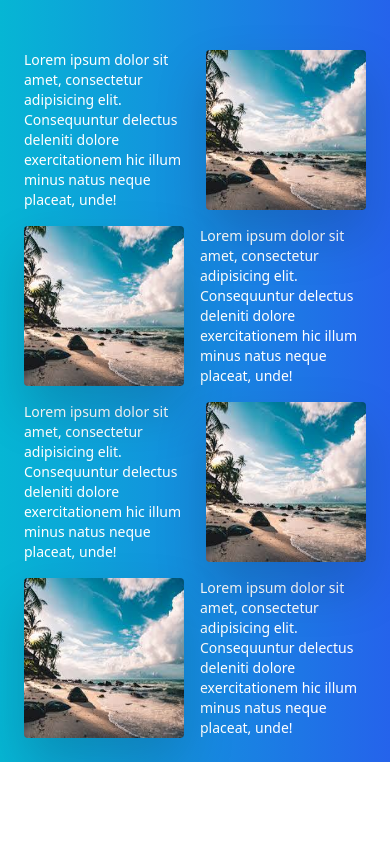
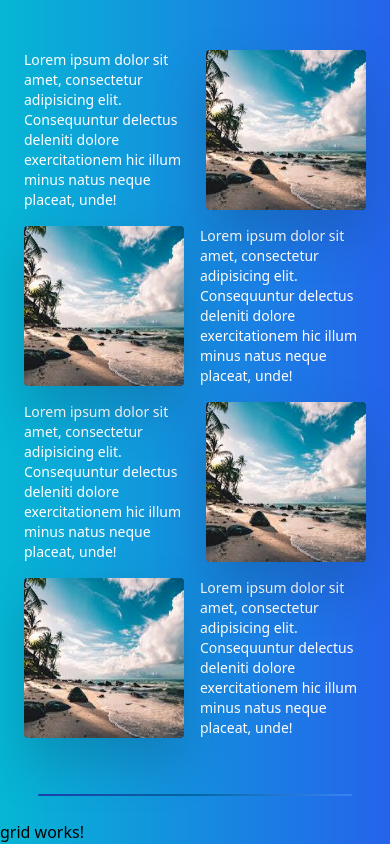
Before and after one commit to AlexCastels/Learning-Tailwind, an Angular app: page / in a window 390 px wide. Shown: the part 388-1232 px from the top of the page. Before the commit the page ends 1150 px from the top, so only its background shows below. Built offline with nearby package versions, Linux system fonts and the light colour scheme; a web font is replaced by a local one.

Commit message:
Responsive View

```diff
--- a/src/app/app.component.html
+++ b/src/app/app.component.html
@@ -2,4 +2,5 @@
     <app-navbar></app-navbar>
     <app-hero-section></app-hero-section>
     <app-view></app-view>
+    <app-grid></app-grid>
 </div>
--- a/src/app/app.component.ts
+++ b/src/app/app.component.ts
@@ -3,11 +3,12 @@ import {RouterOutlet} from '@angular/router';
 import {ViewComponent} from "./components/view/view.component";
 import {NavbarComponent} from "./components/navbar/navbar.component";
 import {HeroSectionComponent} from "./components/hero-section/hero-section.component";
+import {GridComponent} from "./components/grid/grid.component";
 
 @Component({
     selector: 'app-root',
     standalone: true,
-    imports: [RouterOutlet, ViewComponent, NavbarComponent, HeroSectionComponent],
+    imports: [RouterOutlet, ViewComponent, NavbarComponent, HeroSectionComponent, GridComponent],
     templateUrl: './app.component.html',
     styleUrl: './app.component.css'
 })
--- /dev/null
+++ b/src/app/components/grid/grid.component.html
@@ -0,0 +1 @@
+<p>grid works!</p>
--- a/src/app/components/view/view.component.html
+++ b/src/app/components/view/view.component.html
@@ -1,12 +1,20 @@
 <div class="flex flex-col justify-around items-center w-full p-6 gap-14">
     <div class="h-[2px] w-11/12 bg-gradient-to-r from-blue-800 via-sky-700 to-blue-500 rounded-xl"></div>
     <h1 class="text-6xl font-medium tracking-widest text-white">Showcase</h1>
-    <div class="flex items-center flex-col gap-4 text-white sm:flex-row sm:gap-6">
-        <div *ngFor="let item of card , index as i"  >
+    <div class="flex items-center flex-col gap-4 text-white lg:flex-row  lg:gap-6">
+        <div *ngFor="let item of card , index as i" class="" >
             <div [ngClass]="{'flex-row-reverse' : i % 2 === 0 }" class="card-container sm:flex-col">
                 <img alt="img" [src]="img" class="animated-card hover:preserve3d"/>
                 <p>{{item.message}}</p>
             </div>
         </div>
     </div>
+    <div class="h-[2px] w-11/12 bg-gradient-to-r from-blue-800 via-sky-700 to-blue-500 rounded-xl"></div>
 </div>
+
+<!--
+
+    div contenitore dell'ngFor
+    class="flex items-center flex-col gap-4 text-white lg:flex-row  lg:gap-6"
+
+-->
--- a/src/styles.css
+++ b/src/styles.css
@@ -32,6 +32,5 @@
     } ;
     .card-container {
         @apply flex items-center gap-4 text-sm sm:text-center sm:flex-col
-    /*    in @apply flex-col non viene preso chiedere mentre in linea si*/
     } ;
 }
```
Also changed, not shown: src/app/components/grid/grid.component.ts (added, +12 -0 lines), src/app/components/grid/grid.component.css (added).
